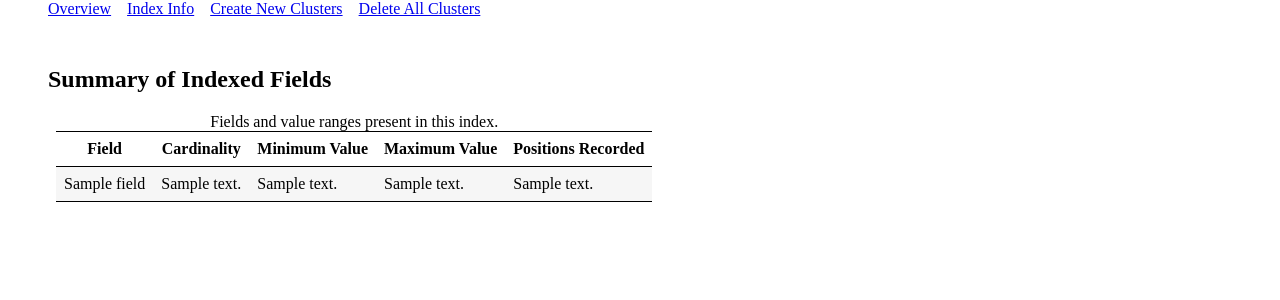
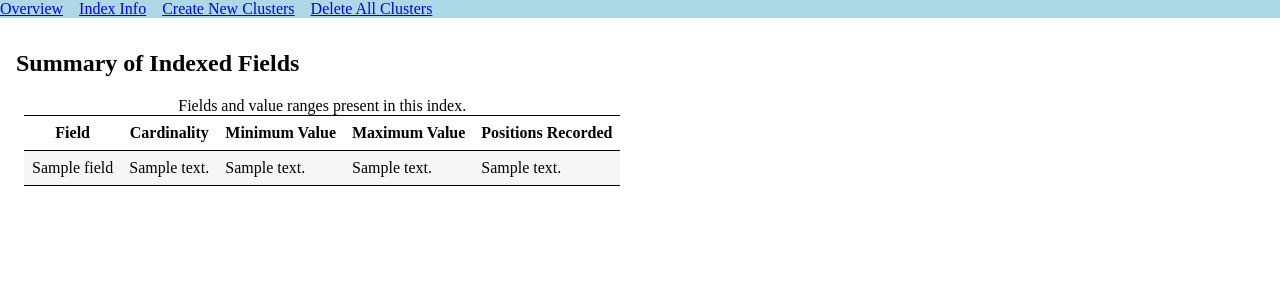
Before and after one commit to SamHames/hyperreal_mirror, a Python web app: template hyperreal/templates/details.html in a window 1280 px wide. Shown: the top 300 px of the page. Run offline with Jinja, Linux system fonts and the light colour scheme; the template is opened without the code that fills it: most values are stand-ins (such as "Sample title", 1, 10 or a date in 2020).

Commit message:
Make top menu sticky, inline the search bar into it on the main index page
FossilOrigin-Name: 0d2c2af10005039d7afffd575833a668b461eb8724d8c6201beb78b77d36b37b

```diff
--- a/hyperreal/templates/base.html
+++ b/hyperreal/templates/base.html
@@ -10,9 +10,12 @@
     <style type="text/css">
 
 body {
-    margin: 0 3em;
+    margin: 0;
 }
 
+main {
+    margin: 0 1em;
+}
 .cluster-list {
     display: flex;
     flex-wrap: wrap;
@@ -169,14 +172,15 @@ section {
     margin: 2em 0;
 }
 
-form {
+/*form {
     padding: 0.5em;
     margin: 0.5em;
     max-width: 80em;
-}
+}*/
 
 .nav-links {
     display: flex;
+    flex-wrap: wrap;
     list-style-type: none;
     margin-bottom: 1em;
     margin-top: 0em;
@@ -187,8 +191,11 @@ form {
     margin-right: 1em;
 }
 
-nav, h1 {
-    display: inline-block;
+header {
+    position: sticky;
+    top: 0;
+    background: lightblue;
+    z-index: 1;
 }
 
 h1 {
@@ -227,7 +234,7 @@ h1 {
     {% endblock %}
 </head>
 
-<body class="with-sidebar" up-main>
+<body>
     <header>
         <nav>
             <ul class="nav-links">
```
Also changed, not shown: hyperreal/templates/cluster.html (+0 -14 lines), hyperreal/templates/index.html (+10 -8 lines).
